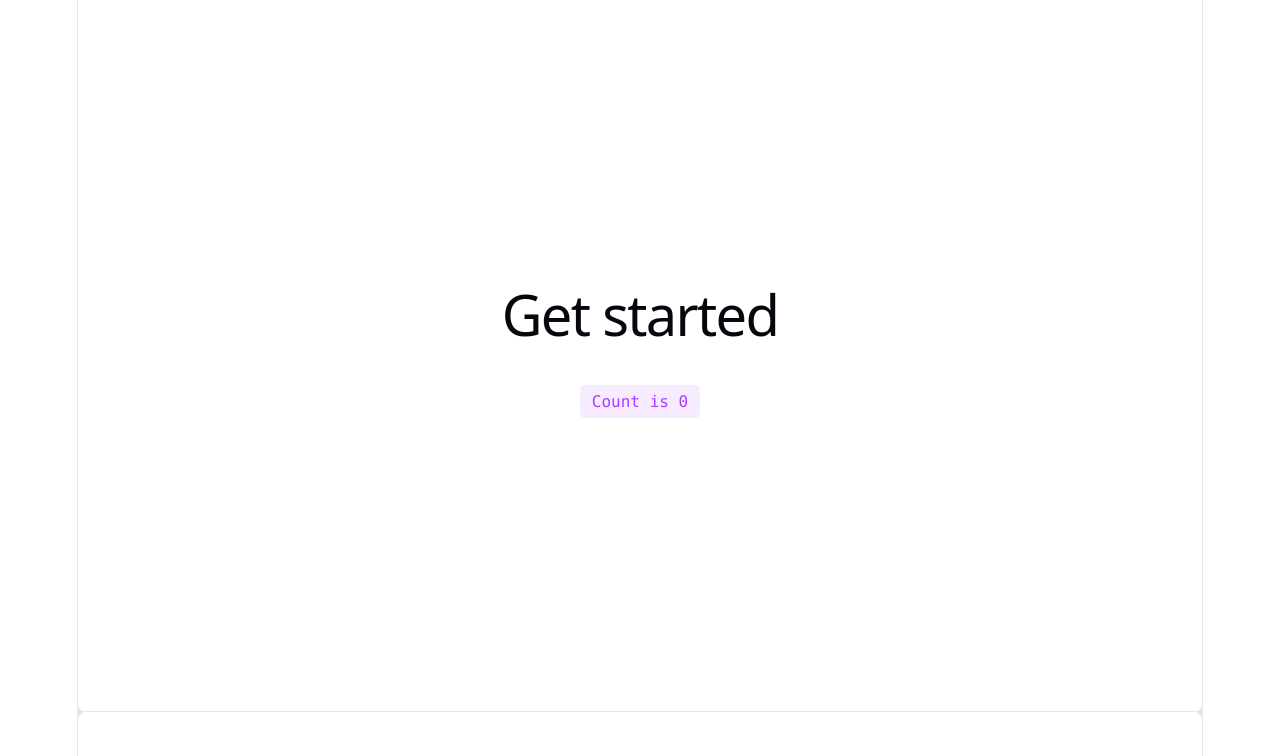
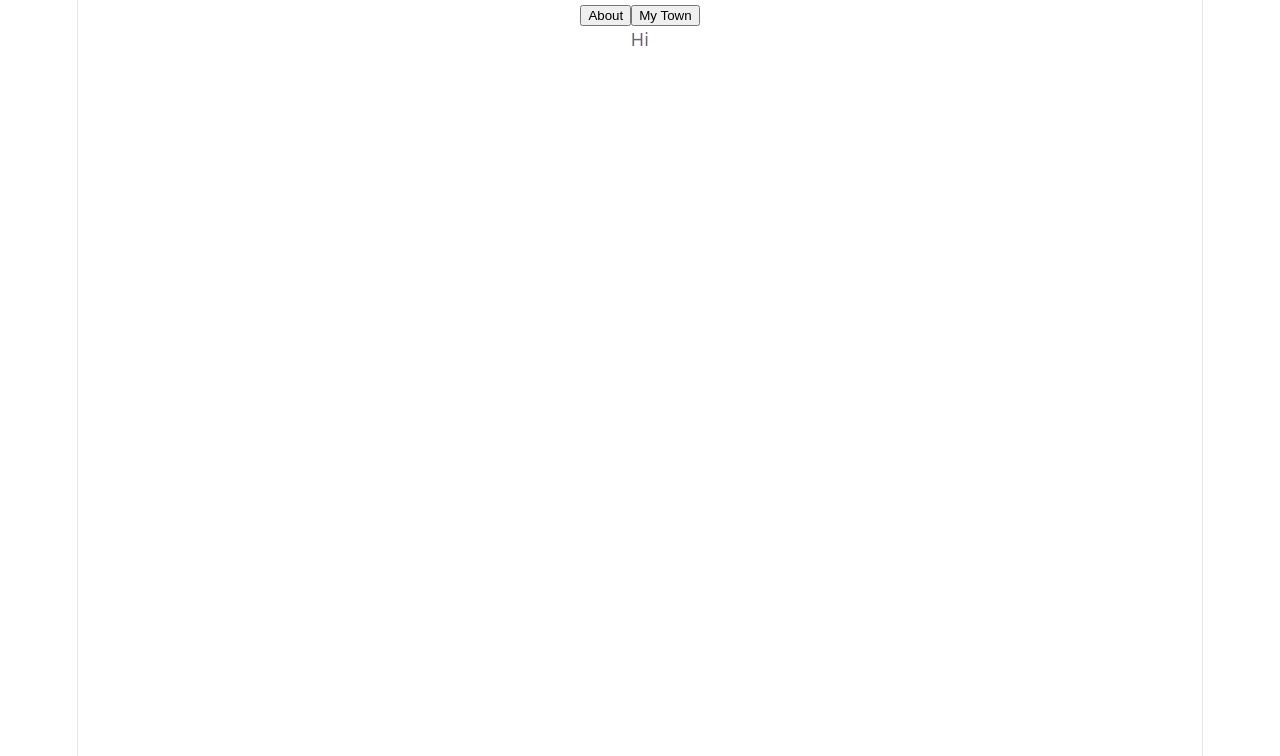
Before and after one commit to A00425511/React, a React (Vite) app in the folder React/: page / in a window 1280 px wide. Shown: the top 756 px of the page. Built offline with nearby package versions, Linux system fonts and the light colour scheme.

Commit message:
2nd stage, to work on later

```diff
--- /dev/null
+++ b/React/components/AboutMe.jsx
@@ -0,0 +1,7 @@
+function AboutMe() {
+    return(
+        <div>Hi</div>
+    );
+}
+
+export default AboutMe;
--- a/React/src/App.jsx
+++ b/React/src/App.jsx
@@ -1,39 +1,21 @@
 import { useState } from 'react'
-import heroImg from './assets/hero.png'
-import reactLogo from './assets/react.svg'
-import viteLogo from './assets/vite.svg'
+import AboutMe from "../components/AboutMe"
+import MyTown from "../components/MyTown"
 import './App.css'
 
 function App() {
-  const [count, setCount] = useState(0)
+  const [page, setPage] = useState("about")
 
   return (
-    <>
-      <section id="center">
+    <div>
+      <nav>
+        <button onClick={() => setPage("about")}>About</button>
+        <button onClick={() => setPage("myTown")}>My Town</button>
+      </nav>
 
-        <div>
-          <h1>Get started</h1>
-          <p>
-
-          </p>
-        </div>
-        <button
-          type="button"
-          className="counter"
-          onClick={() => setCount((count) => count + 1)}
-        >
-          Count is {count}
-        </button>
-      </section>
-
-      <div className="ticks"></div>
-
-
-
-      <div className="ticks"></div>
-      <section id="spacer"></section>
-    </>
+      {page === "about" ? <AboutMe /> : <MyTown />}
+    </div>
   )
 }
 
-export default App
+export default App;
```
Also changed, not shown: React/components/MyTown.jsx (added).
